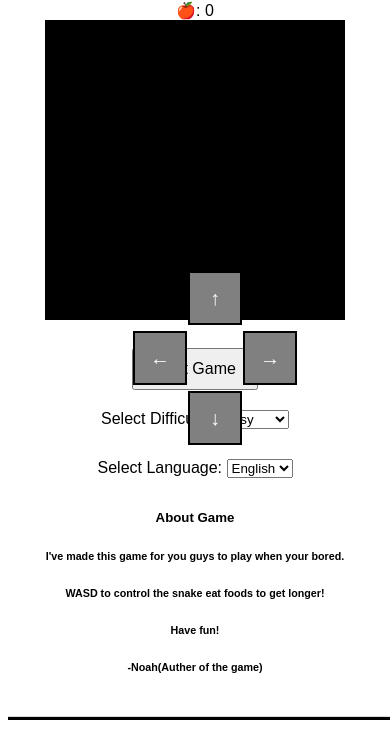
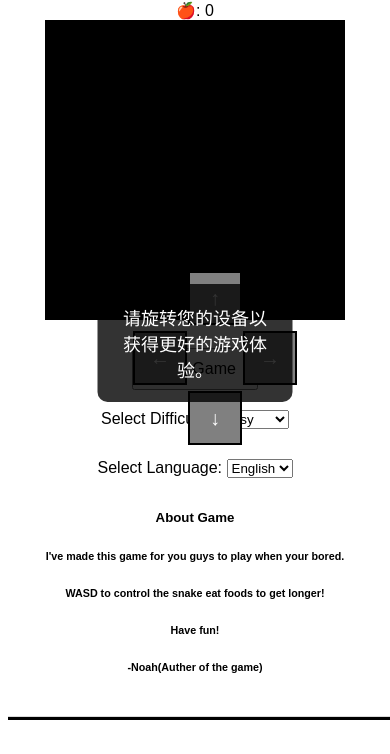
Before and after one commit to Noah-Li2012/snakegamev3, a plain HTML site: page index.html in a window 390 px wide. Shown: the part 79-833 px from the top of the page. Drawn offline with Linux system fonts and the light colour scheme.

Commit message:
Update index.html

```diff
--- a/index.html
+++ b/index.html
@@ -14,6 +14,20 @@
             display: block;
             margin: auto;
         }
+        #rotateMessage {
+    display: none;
+    position: fixed;
+    top: 50%;
+    left: 50%;
+    transform: translate(-50%, -50%);
+    background: rgba(0, 0, 0, 0.8);
+    color: white;
+    padding: 20px;
+    font-size: 18px;
+    text-align: center;
+    border-radius: 10px;
+}
+
         #startButton, #restartButton, #difficultySelect, #languageSelect {
             margin-top: 10px;
             padding: 10px 20px;
@@ -120,6 +134,10 @@
             <div class="dpad-btn" id="downBtn">↓</div>
         </div>
     </div>
+    <div id="rotateMessage">
+        请旋转您的设备以获得更好的游戏体验。
+    </div>
+
 
     <script>
         const canvas = document.getElementById("gameCanvas");
@@ -147,6 +165,17 @@
             canvas.width = gridSize;
             canvas.height = gridSize;
         }
+        function checkOrientation() {
+    const message = document.getElementById("rotateMessage");
+    if (window.innerHeight > window.innerWidth) {
+        message.style.display = "block";
+    } else {
+        message.style.display = "none";
+    }
+}
+
+window.addEventListener("load", checkOrientation);
+window.addEventListener("resize", checkOrientation);
 
         function getRandomColor() {
             const colors = ["red", "blue", "yellow", "purple", "orange", "pink", "white"];
```
